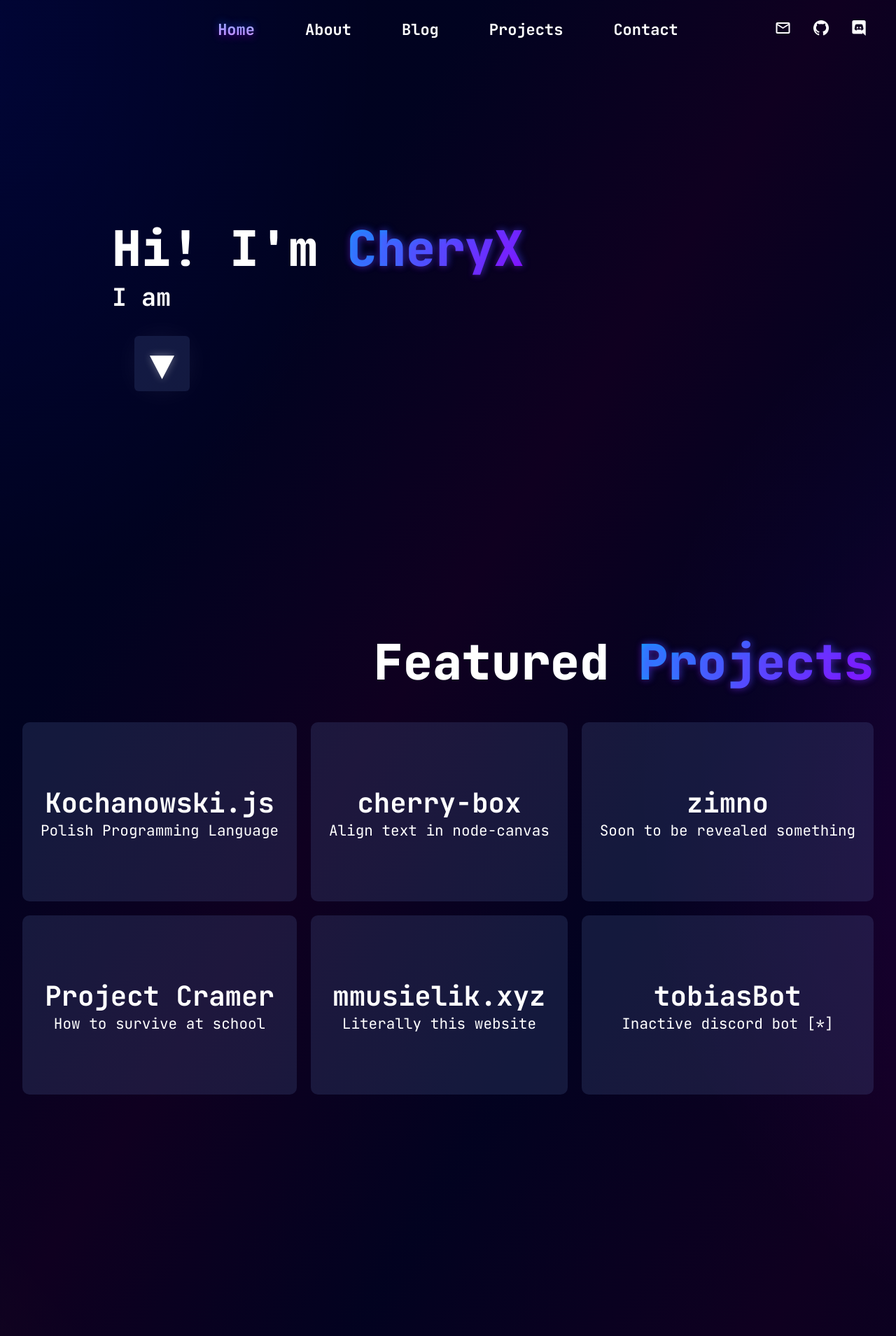
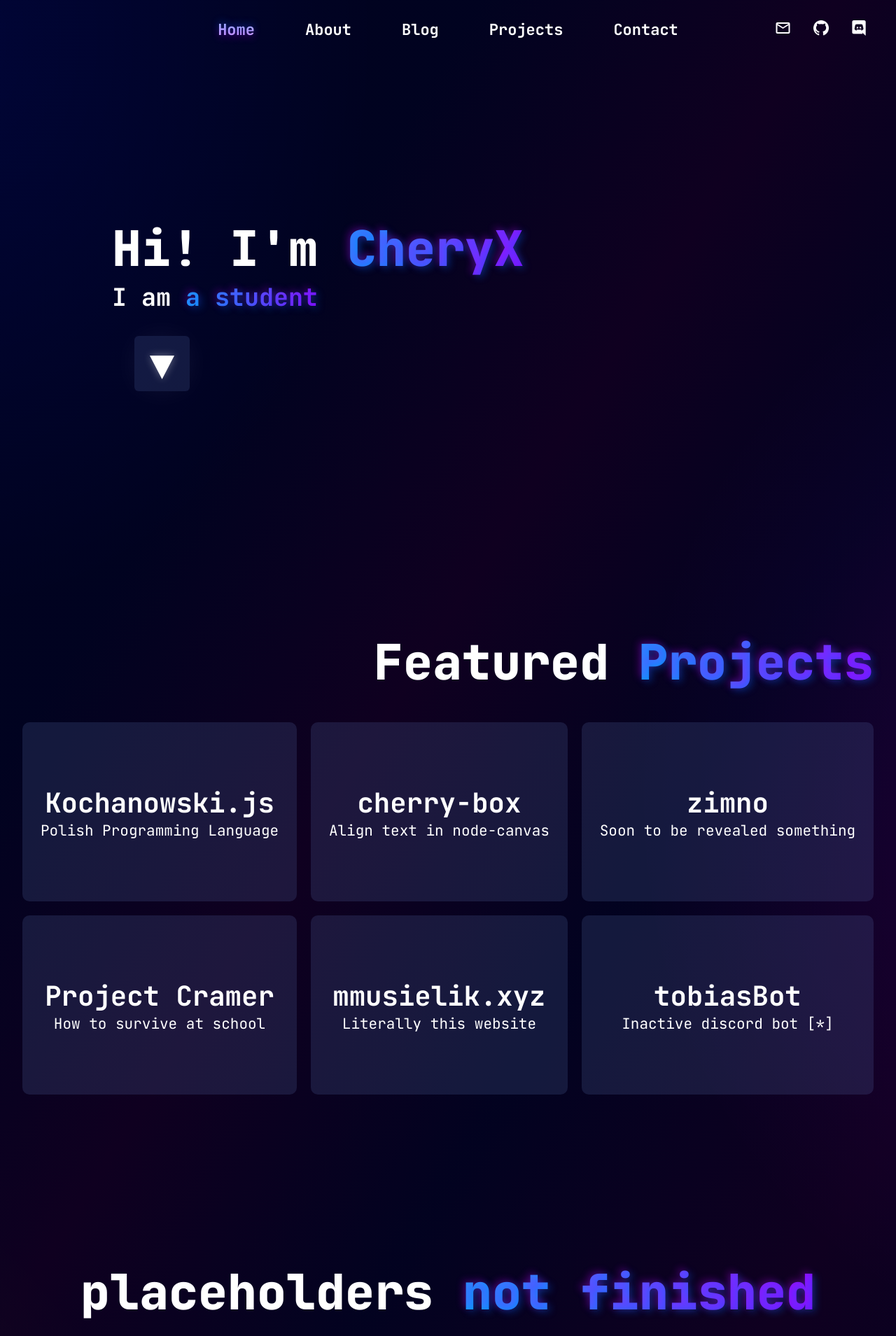
Before and after one commit to CheryX/mmusielik.xyz, a Jekyll site: the page built from index.md, in a window 1280 px wide. Shown: the top 1909 px of the page at 70% size. Built offline with Jekyll 4.4.1, drawn with Linux system fonts in a browser that asks for light colours; some of the changed text lies outside the part shown.

Commit message:
Placeholders & even more animations

```diff
--- a/_layouts/landing.html
+++ b/_layouts/landing.html
@@ -31,12 +31,12 @@
 			<div class="half">
 
 				<div class="center">
-					<h1 class="title">Hi! I'm <span class="cheryx text-anim">CheryX</span></h1>
-					<h2 class="subtitle"><span order="3" class="tp">I am </span> <span order="4" class="tp tp-or tp-loop cheryx text-anim">a programmer|a student|bored</span></h2>
+					<h1 class="title show-on-scroll">Hi! I'm <span class="cheryx text-anim">CheryX</span></h1>
+					<h2 class="subtitle show-on-scroll"><span order="3" class="tp">I am </span> <span order="4" class="tp tp-or tp-loop cheryx text-anim">a programmer|a student|bored</span></h2>
 				</div>
 
 				<!-- Bravo six. Scrolling down -->
-				<div id="scrollDown" onclick="window.scrollBy(0, window.innerHeight/2)">
+				<div id="scrollDown" class="show-on-scroll" onclick="window.scrollBy(0, window.innerHeight/2)">
 					<span>▼</span>
 				</div>
 
@@ -67,10 +67,48 @@
 
 		</section>
 
+		<section id="quick">
 
-		<section id="quick"></section>
-		<section id="quick"></section>
-		<section id="quick"></section>
+			<h1 class="title" style="text-align: center;">placeholders <span class="cheryx text-anim">not finished</span></h1>
+
+			<p class="show-on-scroll">Lorem ipsum dolor, sit amet consectetur adipisicing elit. Qui error repellat quidem consequatur ea commodi officia? Asperiores reiciendis nisi minima ea quia porro consectetur suscipit aut, quidem quasi perferendis ad.</p>
+			<p class="show-on-scroll">Voluptas ipsam aliquam quo sapiente similique blanditiis error accusantium et quidem assumenda, repudiandae quaerat maiores quasi aut? Magnam labore culpa maxime tenetur corporis. Atque non odio saepe iusto deleniti reiciendis.</p>
+			<p class="show-on-scroll">Voluptatem, ex. Minus quos, numquam magnam ab architecto adipisci? Nam unde alias placeat temporibus enim nulla aperiam dolore vel maiores fuga nobis nemo quaerat perspiciatis sunt accusamus dignissimos, ullam fugit.</p>
+			<p class="show-on-scroll">Iure omnis deserunt veniam recusandae pariatur sint distinctio voluptatum vero maiores. Similique debitis, ex distinctio iste placeat quas soluta maxime consequuntur optio molestias ipsam aperiam, sint laudantium beatae veritatis eius!</p>
+			<p class="show-on-scroll">Quaerat eveniet dolor itaque. A, accusamus accusantium consequatur, ipsum sit pariatur ea quidem cumque vitae saepe alias maxime sunt modi praesentium quisquam, fugit at minima omnis quis minus ipsam? Obcaecati.</p>
+			<p class="show-on-scroll">Porro harum temporibus nesciunt. Amet, expedita iste? Odit temporibus esse in voluptate. Aperiam dolores doloribus perferendis voluptates alias distinctio corporis! Iusto accusamus vel excepturi, veritatis harum recusandae omnis aperiam totam?</p>
+			<p class="show-on-scroll">Neque, consectetur. Impedit culpa exercitationem atque, laudantium, distinctio expedita in itaque quia nobis cupiditate, vel iure sunt ab. Fuga, molestias ad libero numquam recusandae hic. Delectus distinctio optio cum recusandae.</p>
+
+		</section>
+
+		<section id="quick">
+
+			<h1 class="title">literally <span class="cheryx text-anim">1984</span></h1>
+
+			<p class="show-on-scroll">Lorem ipsum dolor sit amet, consectetur adipisicing elit. Tenetur, velit sint quis dolorum facilis voluptatibus est laudantium veritatis aut labore voluptatem totam delectus vero neque inventore reiciendis placeat quia repellat?</p>
+			<p class="show-on-scroll">Accusamus consequuntur laudantium molestias aut. Amet, quos delectus natus cum omnis optio, maxime animi dolore quisquam eaque facere at deleniti nihil iusto, ea provident dolorum eum asperiores. Totam, eius ab!</p>
+			<p class="show-on-scroll">Reprehenderit dicta est, ipsam sed ullam provident? Necessitatibus accusamus et fuga, tempore quod nihil enim deleniti eligendi neque at tenetur esse repellat, earum facere sint reiciendis velit laudantium ducimus quasi?</p>
+			<p class="show-on-scroll">Laudantium iste tenetur esse voluptas facilis unde enim perferendis, quia ab obcaecati quod, veniam eius recusandae totam omnis voluptate rerum nulla eaque accusamus exercitationem voluptates aliquid quasi nisi? Consequatur, vero.</p>
+			<p class="show-on-scroll">Earum enim at perferendis non. Iste iusto ut vel ad aliquam expedita dicta dolore nam ratione maxime blanditiis, nulla eum cupiditate quisquam illo. Sequi ducimus eius porro eligendi ipsa sed.</p>
+			<p class="show-on-scroll">Tempore, dolor nobis dolorum minus facere iusto! Esse ullam doloribus labore consequatur recusandae, voluptatibus placeat facilis obcaecati, dolore aut repellendus in tempore explicabo corrupti vel porro cumque, repudiandae dignissimos similique?</p>
+			<p class="show-on-scroll">Culpa excepturi provident soluta ad fuga libero illo natus amet laudantium, eos laboriosam incidunt ea, vel praesentium error quas ipsa, architecto explicabo fugiat! Dolor, mollitia. Vel dolore saepe nulla soluta.</p>
+
+		</section>
+
+		<section id="quick">
+
+			<h1 class="title" style="text-align: right;">i'd like to <span class="cheryx text-anim">interject</span> for a- </h1>
+
+			<p class="show-on-scroll">Lorem ipsum dolor sit, amet consectetur adipisicing elit. Corrupti dolorem numquam sit deserunt, unde nulla error itaque officiis totam quam at natus fugiat nostrum consectetur suscipit? Impedit, molestiae. Temporibus, mollitia.</p>
+			<p class="show-on-scroll">Cum velit, quis magni reprehenderit placeat beatae, doloribus fugit accusamus ut labore fuga quod similique, pariatur nam repellat eum molestias vel non. Commodi sed consequatur numquam quibusdam qui aut cupiditate!</p>
+			<p class="show-on-scroll">Nemo minus nisi deserunt iusto enim doloremque, mollitia ea repellat laborum hic alias dolore animi ut aut recusandae ipsum, reiciendis porro veritatis, dicta sint. Hic laborum ex vitae eum aperiam?</p>
+			<p class="show-on-scroll">Fugit facere nemo laudantium eos nobis voluptates cum ea exercitationem illo, magnam dolore maxime laborum delectus quae maiores praesentium eveniet quaerat vero, pariatur officia quidem sit? Quod veritatis voluptatem ratione?</p>
+			<p class="show-on-scroll">Vero dolorem magni atque vitae quis asperiores mollitia neque quam necessitatibus hic officiis libero natus, magnam aperiam aliquam accusamus expedita eaque error harum excepturi et, velit repellat sunt facere. Incidunt?</p>
+			<p class="show-on-scroll">Vitae, inventore animi? Possimus molestias perferendis libero odio nesciunt quis accusamus quisquam tempora, pariatur quae iusto nisi sed asperiores sit dolorem recusandae, sequi est. Ad itaque quisquam commodi totam! Ad?</p>
+			<p class="show-on-scroll">Voluptatibus aperiam odio vel sint earum repellendus nisi adipisci error doloribus, totam autem! Obcaecati accusantium odio repudiandae facilis eligendi, asperiores labore sed impedit nostrum vitae aperiam adipisci ad? Dicta, maiores?</p>
+
+		</section>
+
 
 	</body>
 </html>
--- a/scripts/extras.js
+++ b/scripts/extras.js
@@ -55,12 +55,24 @@
 }
 
 const toAnimateElements = document.querySelectorAll('.show-on-scroll');
+toAnimateElements.forEach(e => {
+    e.style.opacity = !isInViewport(e) ? '0' : '1';
+    e.style.transform = !isInViewport(e) ? 'translateY(20px)' : 'translateY(0px)';
+});
 
-toAnimateElements.forEach(e => {
+function isInViewport(element) {
+    const rect = element.getBoundingClientRect();
+    return (
+        rect.top >= 30 &&
+        rect.left >= 0 &&
+        rect.bottom <= (window.innerHeight || document.documentElement.clientHeight) &&
+        rect.right <= (window.innerWidth || document.documentElement.clientWidth)
+    );
+}
 
-    new IntersectionObserver(entries => {
-        e.classList.toggle( 'visible', entries[0].isIntersecting );
-        // e.classList.toggle( 'visible', true );
-    }).observe( e );
-
-});
+document.addEventListener('scroll', (n => {
+    toAnimateElements.forEach(e => {
+        e.style.opacity = !isInViewport(e) ? '0' : '1';
+        e.style.transform = !isInViewport(e) ? 'translateY(20px)' : 'translateY(0px)';
+    });
+}))
--- a/styles/colors.css
+++ b/styles/colors.css
@@ -222,18 +222,6 @@
   border-radius: 10px;
 }
 
-@keyframes fade-in {
-  0% {
-    opacity: 0;
-    transform: translateY(30px);
-  }
-
-  100% {
-    opacity: 1;
-    transform: translateY(0);
-  }
+.show-on-scroll {
+  transition-duration: 1s !important;
 }
-
-.visible {
-  animation: fade-in 1s ease-out;
-}
```
